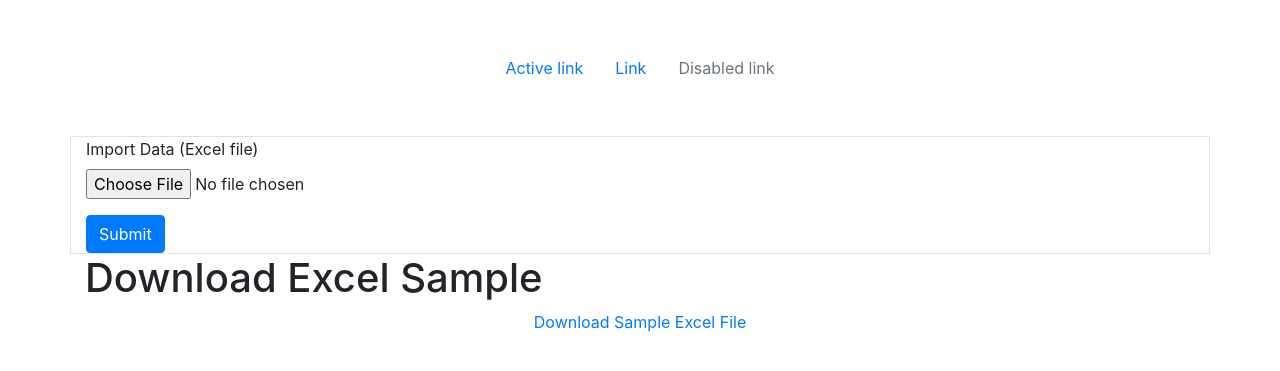
After one commit to rezbba2/quran, a Flask app: page /import in a window 1280 px wide. The commit adds this page. Shown: the top 371 px of the page. Run offline with Flask 2, Linux system fonts and the light colour scheme; some libraries are stand-ins or nearby versions.

Commit message:
import from excel statci folder

```diff
--- a/app.py
+++ b/app.py
@@ -1,7 +1,8 @@
 from flask import Flask, render_template, request
+import pandas as pd
 import sqlite3
 
-app = Flask(__name__)
+app = Flask(__name__, static_folder='static')
 
 @app.route('/')
 def index():
@@ -10,7 +11,7 @@ def index():
     c = conn.cursor()
 
     # Retrieve the unique groups from the table
-    c.execute('SELECT DISTINCT groupe FROM quran ORDER BY chapter DESC')
+    c.execute('SELECT DISTINCT groupe FROM quran ORDER BY juz DESC')
     groups = c.fetchall()
 
     # Close the database connection
@@ -18,19 +19,18 @@ def index():
 
     # Render the HTML template with the groups and an empty list of rows
     return render_template('week.html', groups=groups, rows=[])
-
+# اینو در رند اول داره ولی پس از فشردن دکمه از تابع بعدی می زنه
 @app.route('/get_data', methods=['POST','GET'])
 def get_data():
     # Retrieve the selected group from the dropdown
     selected_group = request.form['group']
-
     # Connect to the database
     conn = sqlite3.connect('mydatabase.db')
     c = conn.cursor()
 
     # Retrieve the rows from the table that match the selected group
-    c.execute('SELECT * FROM quran WHERE groupe = ? ORDER BY chapter DESC', (selected_group,))
-    # c.execute('SELECT * FROM quran WHERE groupe = ?  ORDER BY chapter DESC', (selected_group,))
+    c.execute('SELECT * FROM quran WHERE groupe = ? ORDER BY juz DESC', (selected_group,))
+
     rows = c.fetchall()
 
     # Close the database connection
@@ -40,23 +40,23 @@ def get_data():
     return render_template('week_view.html', groups=[], rows=rows, selected_group=selected_group)
 
 
-
+# این تابعی که در اپدیت ایجکس داره استفاده میشه
 @app.route('/update_data', methods=['POST'])
 def update_data():
-    chapter = request.json['chapter']
+    juz = request.json['new_juz']
     groupe = request.json['group']
-    print (chapter + "  "+groupe)
+    print (juz + "  "+groupe)
     conn = sqlite3.connect('mydatabase.db')
     c = conn.cursor()
-    query = f"UPDATE quran SET chapter = chapter + '{chapter}'"
-    query2 = f"UPDATE quran SET chapter =  1 WHERE chapter > 30"
+    query = f"UPDATE quran SET juz = juz + '{juz}'"
+    query2 = f"UPDATE quran SET juz =  1 WHERE juz > 30"
 
     print (query)
     c.execute(query)
     c.execute(query2)
     conn.commit()
     conn.close()
-    return 'Success'
+    return {'status':'success'}
 
 
 @app.route('/get_data/group', methods=['GET'])
@@ -67,5 +67,34 @@ def get_data_group():
     conn.close()
     return jsonify(groups)
 
+
+# import sqlite data from excel file
+
+@app.route('/import', methods=['GET'])
+def index_import():
+    # Render the HTML template with the groups and an empty list of rows
+    return render_template('import.html')
+
+@app.route('/import-data', methods=['POST'])
+def import_data():
+    file = request.files['file']
+    if file.filename.endswith('.xlsx'):
+        df = pd.read_excel(file, sheet_name="Sheet1")
+        conn = sqlite3.connect('mydatabase.db')
+        c = conn.cursor()
+        for index, row in df.iterrows():
+            values = (row['Gender'], row['Name'], row['Family'], row['Juz'], row['Salavat'], row['Phone'], row['Groupe'])
+            c.execute('INSERT OR REPLACE INTO quran (gender, name, family, juz, salavat, phone, groupe) VALUES (?, ?, ?, ?, ?, ?, ?)', values)
+        conn.commit()
+        conn.close()
+        return 'Data imported successfully!'
+    else:
+        return 'Invalid file type. Please upload an Excel file.'
+
+
+
+
+
+
 if __name__ == '__main__':
     app.run(debug=True)
--- /dev/null
+++ b/templates/import.html
@@ -0,0 +1,53 @@
+<!DOCTYPE html>
+<html>
+
+<head>
+  <title>Week</title>
+  <meta name="viewport" content="width=device-width, initial-scale=1">
+  <link rel="stylesheet" href="https://maxcdn.bootstrapcdn.com/bootstrap/4.5.2/css/bootstrap.min.css">
+  <script src="https://ajax.googleapis.com/ajax/libs/jquery/3.5.1/jquery.min.js"></script>
+  <script src="https://cdnjs.cloudflare.com/ajax/libs/popper.js/1.16.0/umd/popper.min.js"></script>
+  <script src="https://maxcdn.bootstrapcdn.com/bootstrap/4.5.2/js/bootstrap.min.js"></script>
+</head>
+
+<body>
+  <div class="container">
+
+    <nav class="nav justify-content-center  m-5 ">
+      <a class="nav-link active" href="#" aria-current="page">Active link</a>
+      <a class="nav-link" href="#">Link</a>
+      <a class="nav-link disabled" href="#">Disabled link</a>
+    </nav>
+
+    <!-- Import Data Form -->
+    <div class="row mt-3 border ">
+      <div class="col-md-12">
+        <form method="post" enctype="multipart/form-data" action="{{ url_for('import_data') }}">
+          <div class="form-group">
+            <label for="fileInput">Import Data (Excel file)</label>
+            <input type="file" class="form-control-file" id="fileInput" name="file">
+          </div>
+          <button type="submit" class="btn btn-primary">Submit</button>
+        </form>
+      </div>
+    </div>
+
+
+
+    <div class="row justify-content-center align-items-center g-2">
+      <div class="col-md-12"
+        <div><h1>Download Excel Sample</h1></div>
+        <div><a href="{{ url_for('static', filename='quran_sample.xlsx') }}" download>Download Sample Excel File</a></div>
+      </div>
+    </div>
+
+
+
+
+
+
+
+  </div>
+</body>
+
+</html>
```
Also changed, not shown: static/crate_table_sample_data.py (added, +21 -0 lines), static/tst.py (added, +17 -0 lines), templates/week_view.html (+59 -35 lines), 2 other files.
